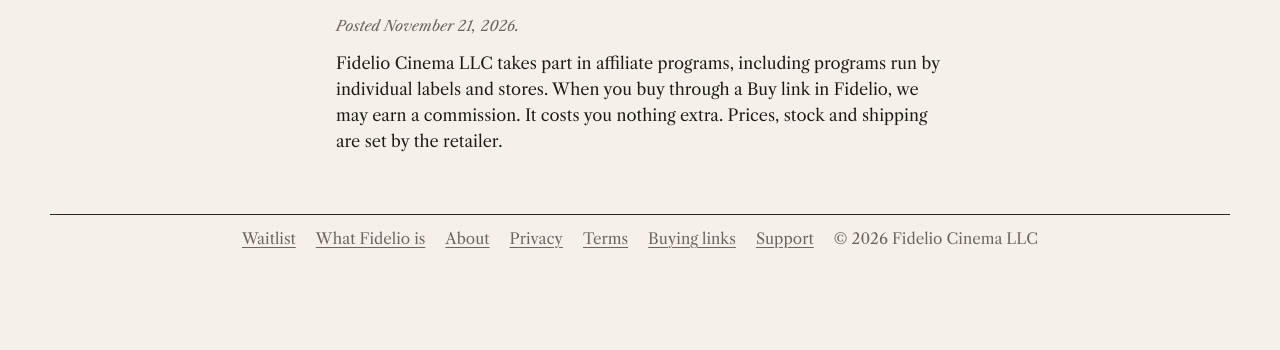
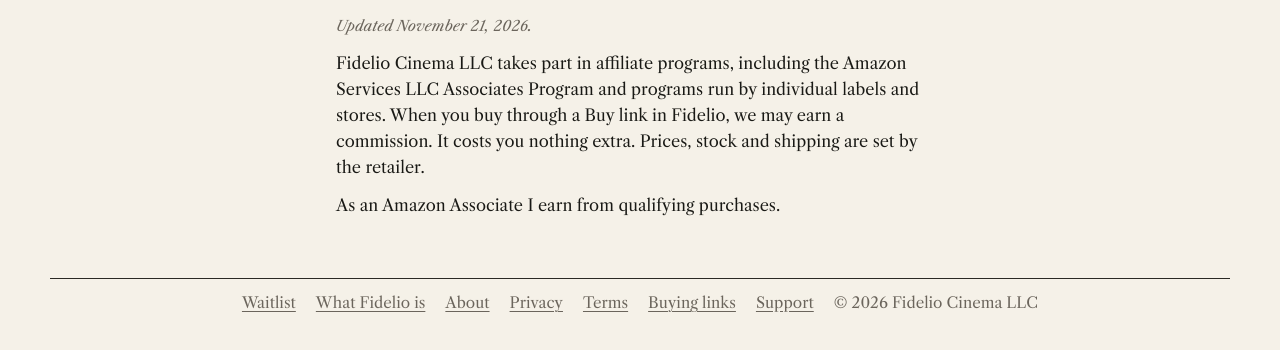
Before and after one commit to nicknightengale/fidelio-site, a plain HTML site: page buying-links.html in a window 1280 px wide. Shown: the part 258-608 px from the top of the page. Drawn offline with Linux system fonts and the light colour scheme.

Commit message:
Buying links: name Amazon Associates and add Amazon's required sentence (build 17)
Co-Authored-By: Claude Opus 5.5 <noreply@anthropic.com>
Claude-Session: https://claude.ai/code/session_01QCndRpWFHyRN57WGKZwYfp

```diff
--- a/buying-links.html
+++ b/buying-links.html
@@ -18,9 +18,10 @@
 <article>
   <p class="eyebrow">About Fidelio</p>
   <h1>Buying links</h1>
-  <p class="dated">Posted November 21, 2026.</p>
+  <p class="dated">Updated November 21, 2026.</p>
 
-  <p>Fidelio Cinema LLC takes part in affiliate programs, including programs run by individual labels and stores. When you buy through a Buy link in Fidelio, we may earn a commission. It costs you nothing extra. Prices, stock and shipping are set by the retailer.</p>
+  <p>Fidelio Cinema LLC takes part in affiliate programs, including the Amazon Services LLC Associates Program and programs run by individual labels and stores. When you buy through a Buy link in Fidelio, we may earn a commission. It costs you nothing extra. Prices, stock and shipping are set by the retailer.</p>
+  <p>As an Amazon Associate I earn from qualifying purchases.</p>
 </article>
 <footer><a href="/">Waitlist</a><a href="/what-fidelio-is">What Fidelio is</a><a href="/about.html">About</a><a href="/privacy.html">Privacy</a><a href="/terms">Terms</a><a href="/buying-links">Buying links</a><a href="/support.html">Support</a><span style="margin-inline:10px">© 2026 Fidelio Cinema LLC</span></footer>
 </div></body></html>
```
